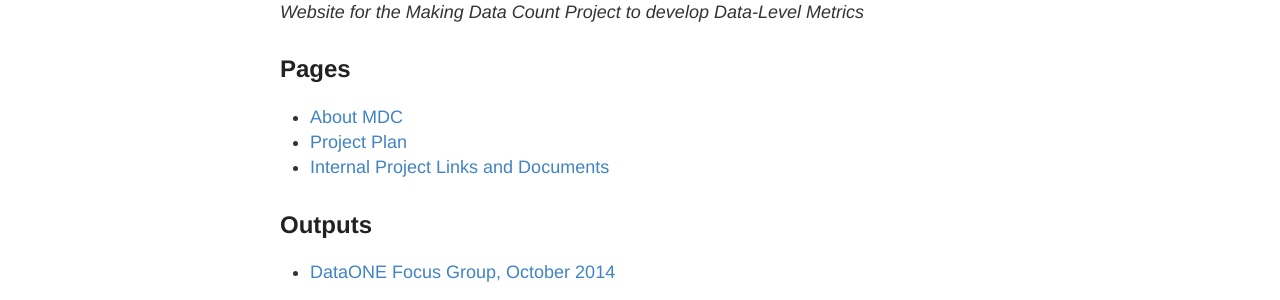
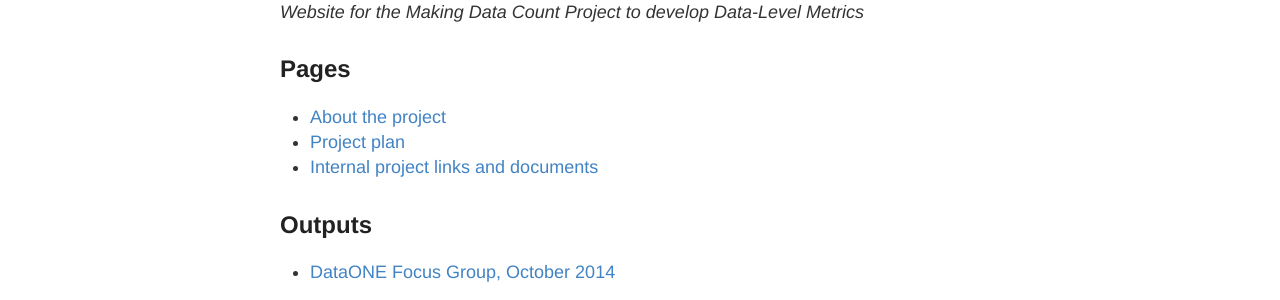
Before and after one commit to lagotto/MDC, a Jekyll site: the page built from index.html, in a window 1280 px wide. Shown: the part 156-456 px from the top of the page. Built offline with Jekyll 4.4.1, drawn with Linux system fonts in a browser that asks for light colours.

Commit message:
Update index.html

```diff
--- a/index.html
+++ b/index.html
@@ -20,9 +20,9 @@
 
 <h2>Pages</h2>
 <ul>
-<li> <a href="http://articlemetrics.github.io/MDC/about">About MDC</a></li>
-<li> <a href="http://articlemetrics.github.io/MDC/project-plan">Project Plan</a></li>
-<li> <a href="http://articlemetrics.github.io/MDC/teamdocs">Internal Project Links and Documents</a></li>
+<li> <a href="http://articlemetrics.github.io/MDC/about">About the project</a></li>
+<li> <a href="http://articlemetrics.github.io/MDC/project-plan">Project plan</a></li>
+<li> <a href="http://articlemetrics.github.io/MDC/teamdocs">Internal project links and documents</a></li>
 </ul>
 
 <h2>Outputs</h2>
```
